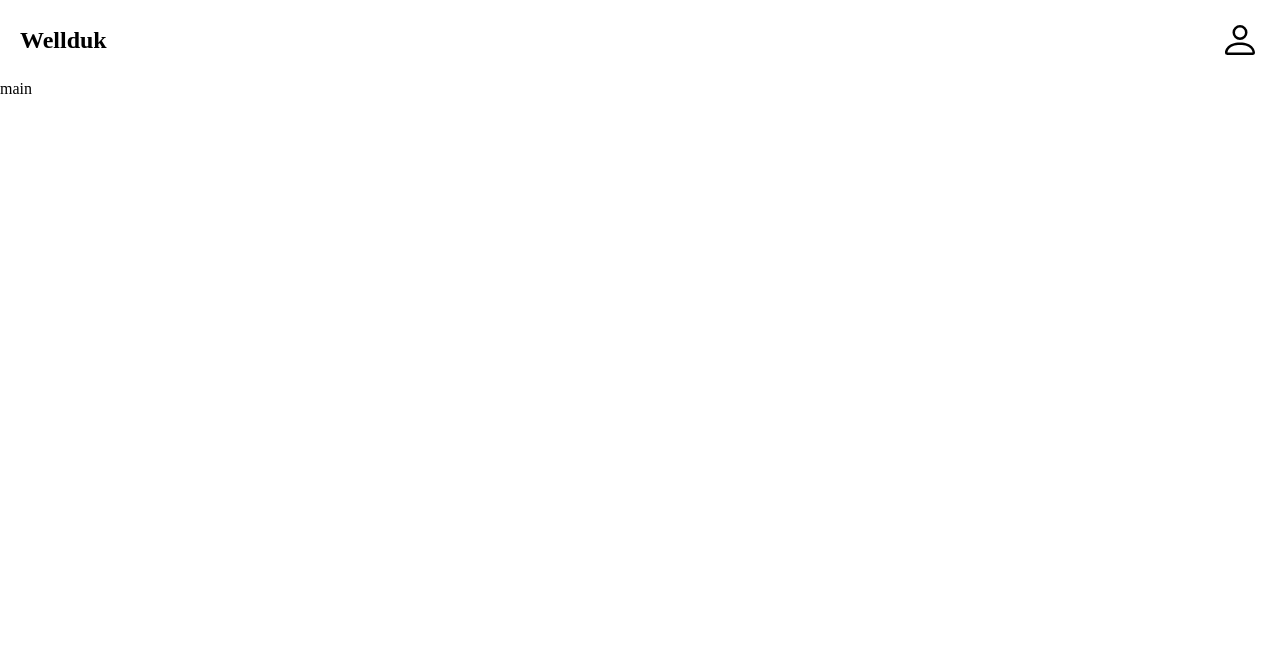
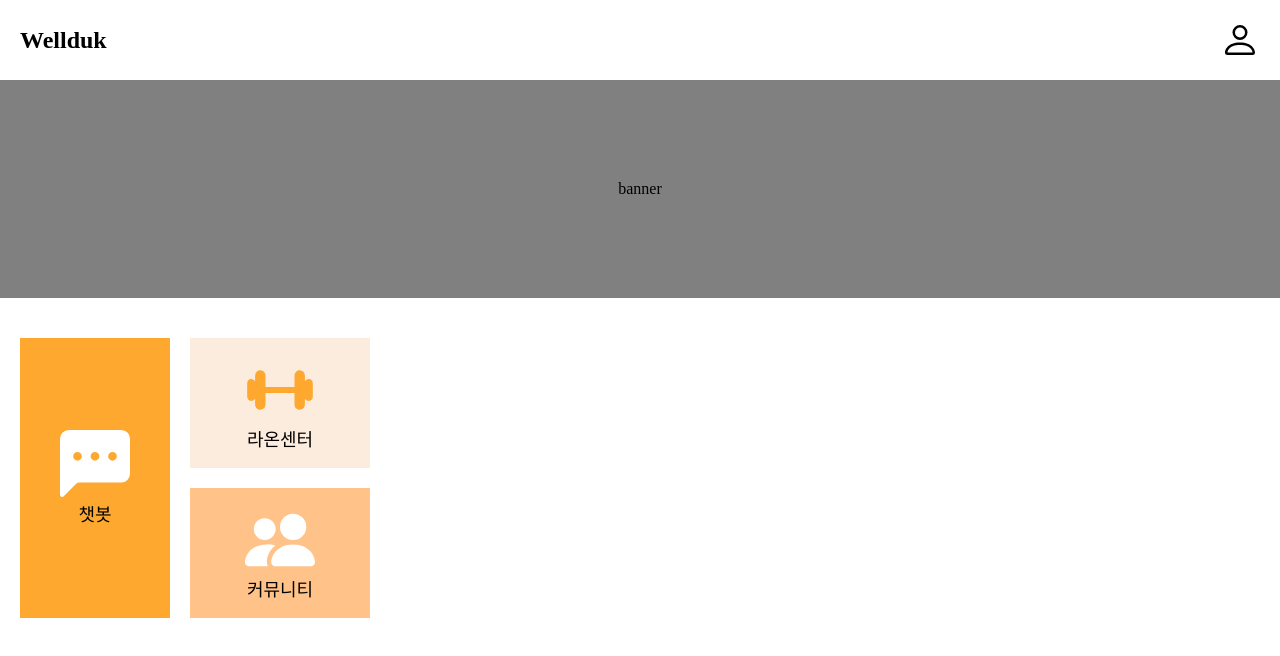
Before and after one commit to 7beunseo/2023-CodeWithDS-09, a React (Create React App) app in the folder Front-end/wellduk/: page / in a window 1280 px wide. Shown: the top 656 px of the page. Built offline with nearby package versions, Linux system fonts and the light colour scheme.

Commit message:
style: 메인 페이지 스타일

```diff
--- a/Front-end/wellduk/src/pages/Main/Main.js
+++ b/Front-end/wellduk/src/pages/Main/Main.js
@@ -1,4 +1,86 @@
+import { BsFillChatLeftDotsFill, BsFillPeopleFill } from 'react-icons/bs'
+import { IoBarbell } from 'react-icons/io5'
+import styled from 'styled-components'
+
 function Main() {
-	return <div>main</div>
+	return (
+		<div>
+			<Banner>banner</Banner>
+			<MainContainer>
+				<SubContainer>
+					<Chatbot>
+						<BsFillChatLeftDotsFill size="70" color="white" />
+						<Text>챗봇</Text>
+					</Chatbot>
+				</SubContainer>
+				<SubContainer>
+					<Laon>
+						<IoBarbell size="70" color="#FEA82F" />
+						<Text>라온센터</Text>
+					</Laon>
+					<Community>
+						<BsFillPeopleFill size="70" color="white" />
+						<Text>커뮤니티</Text>
+					</Community>
+				</SubContainer>
+			</MainContainer>
+		</div>
+	)
 }
+
+const Banner = styled.div`
+	background-color: gray;
+	padding: 100px;
+	display: flex;
+	justify-content: center;
+	margin-bottom: 40px;
+`
+
+const MainContainer = styled.div`
+	margin: 20px;
+	display: flex;
+`
+
+const SubContainer = styled.div`
+	margin-right: 20px;
+	display: flex;
+	flex-direction: column;
+	justify-content: space-between;
+`
+
+const Chatbot = styled.div`
+	display: flex;
+	flex-direction: column;
+	justify-content: center;
+	align-items: center;
+	background-color: ${({ theme }) => theme.COLOR.main};
+	width: 150px;
+	height: 280px;
+`
+
+const Laon = styled.div`
+	display: flex;
+	flex-direction: column;
+	justify-content: center;
+	align-items: center;
+	background-color: ${({ theme }) => theme.COLOR.sub3};
+	width: 180px;
+	height: 130px;
+`
+
+const Community = styled.div`
+	display: flex;
+	flex-direction: column;
+	justify-content: center;
+	align-items: center;
+	background-color: ${({ theme }) => theme.COLOR.sub1};
+	width: 180px;
+	height: 130px;
+`
+
+const Text = styled.h1`
+	font-size: large;
+	font-weight: 400;
+`
+
 export default Main
```
